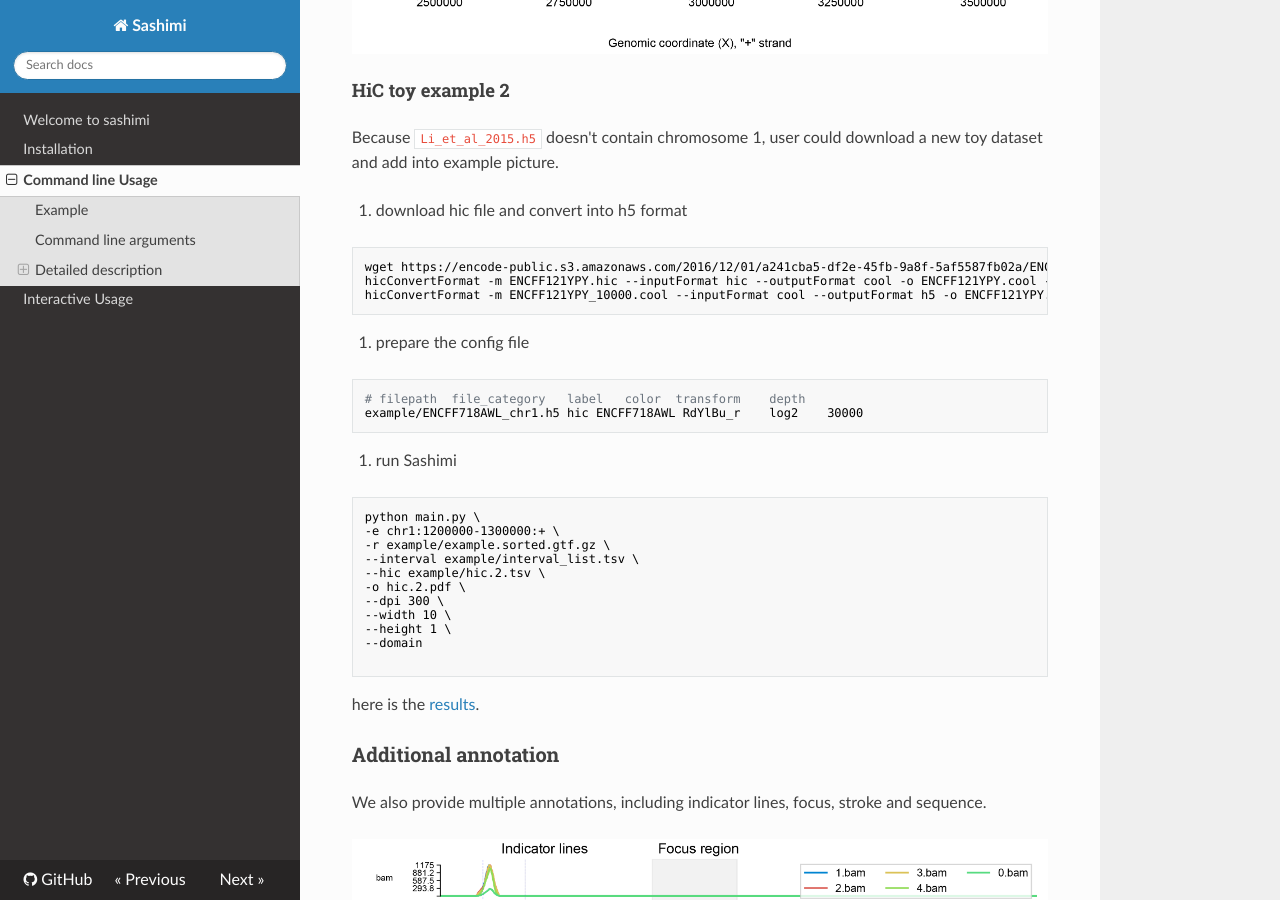
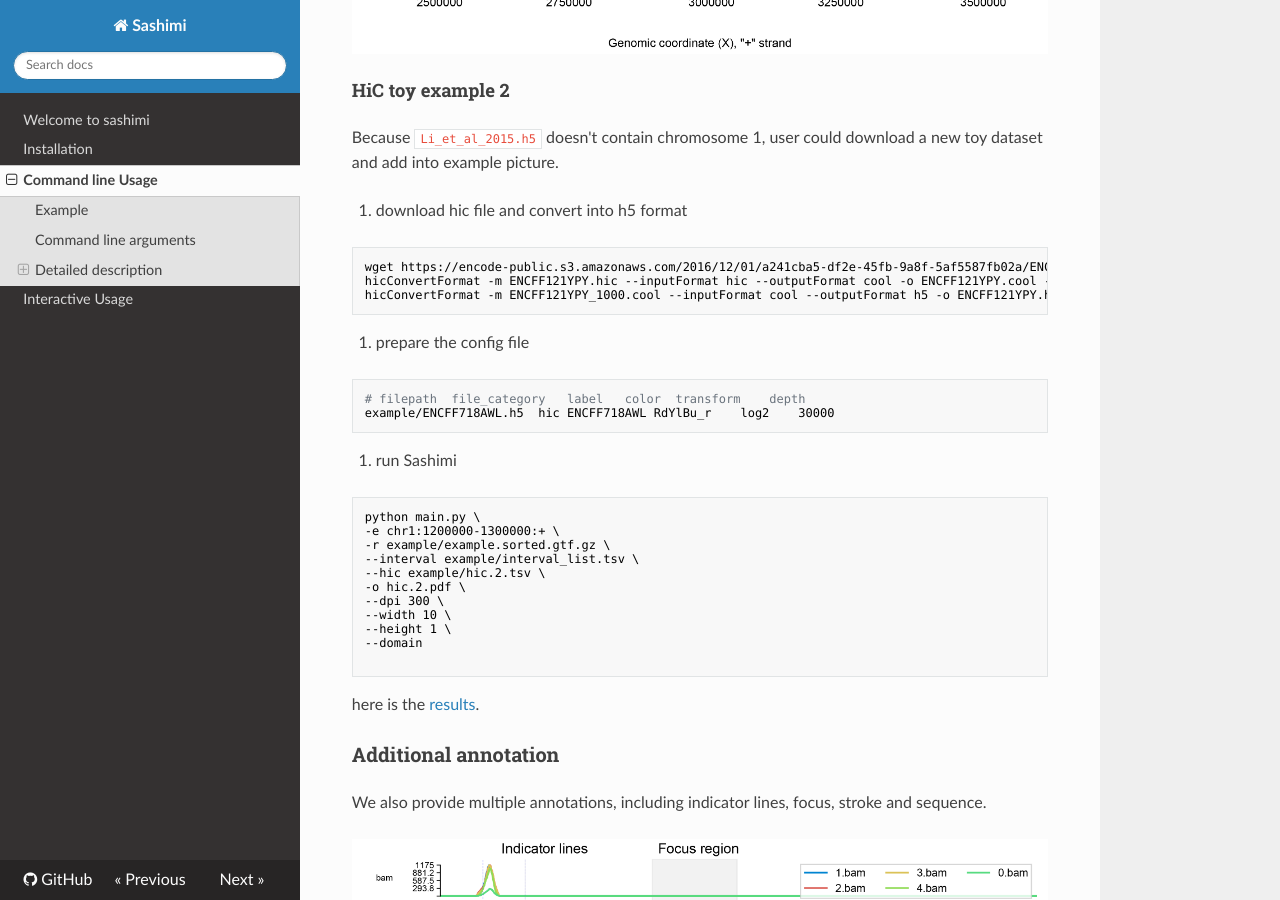
Before and after one commit to ygidtu/trackplot, an MkDocs documentation site: the page built from docs/command_line_usage.md, in a window 1280 px wide and 900 px high, scrolled down 12334 px. Built offline with MkDocs 1.6.1, drawn with Linux system fonts in a browser that asks for light colours; nearby versions of some CDN libraries.

Commit message:
update hic plot

````diff
--- a/docs/command_line_usage.md
+++ b/docs/command_line_usage.md
@@ -456,15 +456,15 @@
 
 ```bash
 wget https://encode-public.s3.amazonaws.com/2016/12/01/a241cba5-df2e-45fb-9a8f-5af5587fb02a/ENCFF121YPY.hic
-hicConvertFormat -m ENCFF121YPY.hic --inputFormat hic --outputFormat cool -o ENCFF121YPY.cool --resolutions 10000
-hicConvertFormat -m ENCFF121YPY_10000.cool --inputFormat cool --outputFormat h5 -o ENCFF121YPY.h5
+hicConvertFormat -m ENCFF121YPY.hic --inputFormat hic --outputFormat cool -o ENCFF121YPY.cool --resolutions 1000
+hicConvertFormat -m ENCFF121YPY_1000.cool --inputFormat cool --outputFormat h5 -o ENCFF121YPY.h5
 ```
 
 2. prepare the config file
 
 ```bash
 # filepath  file_category   label   color  transform	depth
-example/ENCFF718AWL_chr1.h5	hic	ENCFF718AWL	RdYlBu_r	log2	30000
+example/ENCFF718AWL.h5	hic	ENCFF718AWL	RdYlBu_r	log2	30000
 ```
 3. run Sashimi
 
````
Also changed, not shown: docs/imgs/example.png, 3 other files.
